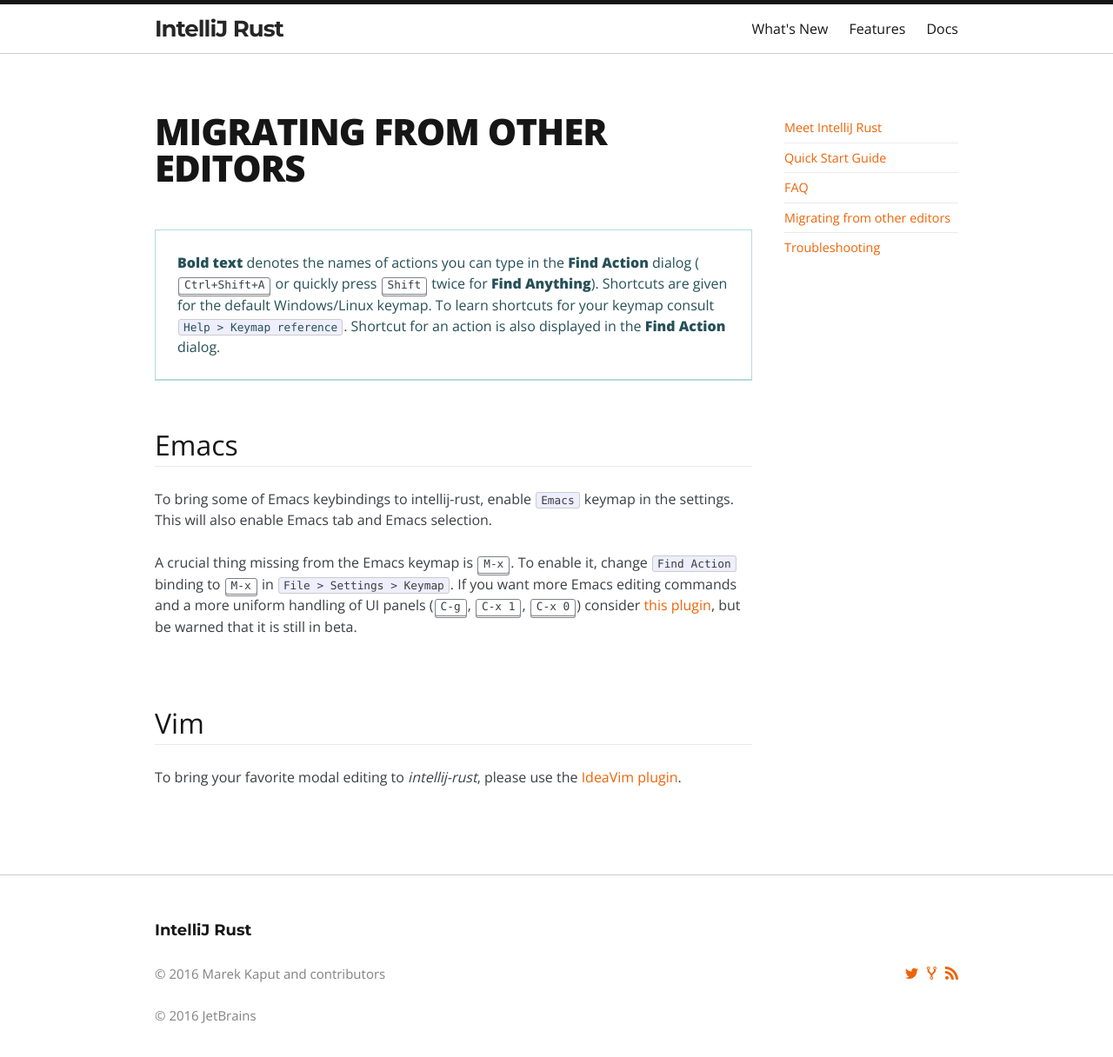
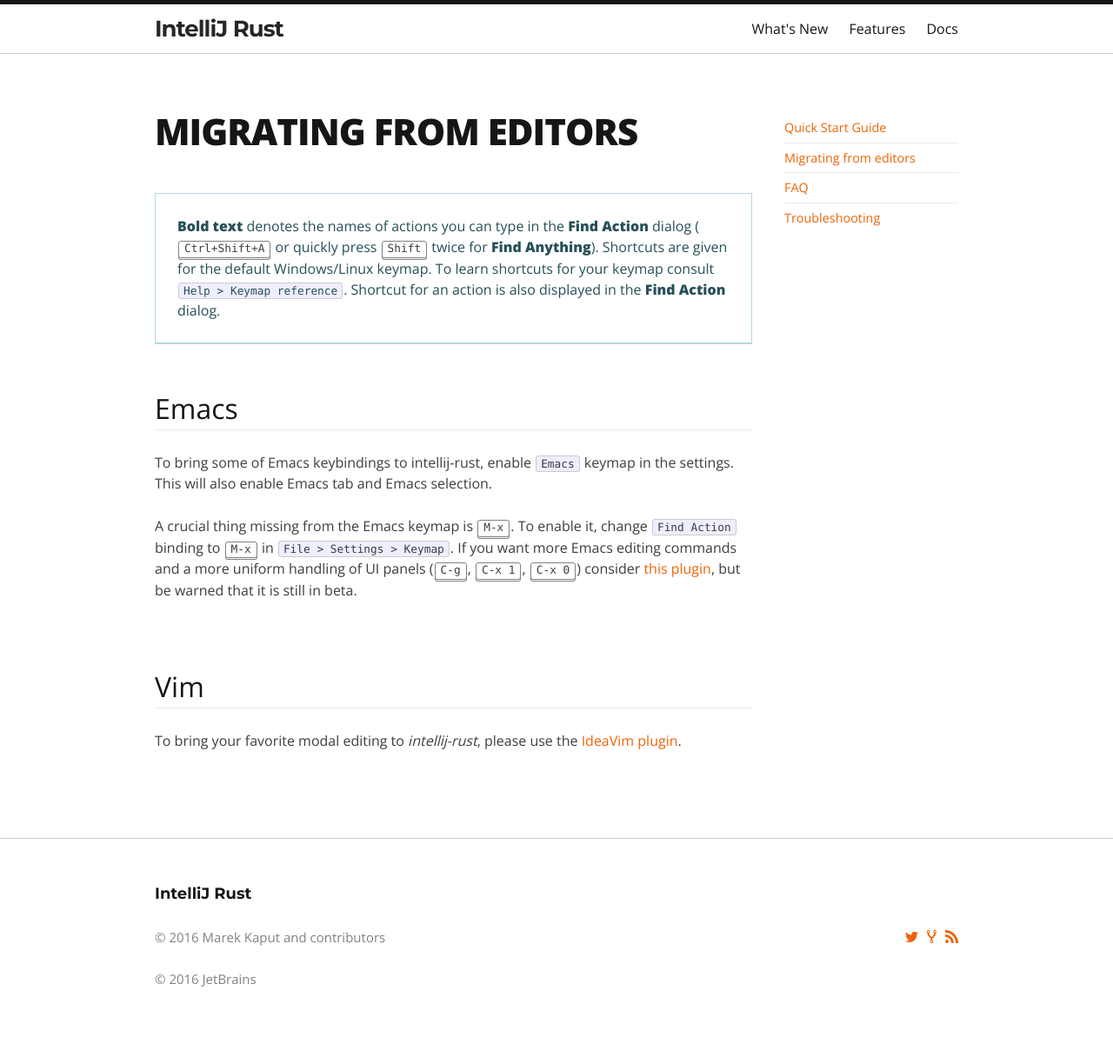
Before and after one commit to intellij-rust/intellij-rust.github.io, a Jekyll site: the page built from _docs/editors.markdown, in a window 1280 px wide and 1279 px high. Shown: the top 1216 px of the window at 87% size. Built offline with Jekyll 4.4.1, drawn with Linux system fonts in a browser that asks for light colours; nearby versions of some CDN libraries; some web fonts are replaced.

Commit message:
Docs: "Meet IJ Rust" removed, header link 'Docs' now opens QSG

```diff
--- a/_docs/editors.markdown
+++ b/_docs/editors.markdown
@@ -1,5 +1,6 @@
 ---
-title: Migrating from other editors
+title: Migrating from editors
+order: 2
 ---
 
 {% include doc-shortcut-tip.html %}
--- a/_docs/faq.markdown
+++ b/_docs/faq.markdown
@@ -1,6 +1,6 @@
 ---
 title: FAQ
-order: 999999
+order: 3
 ---
 
 {% include h title="Where is the Rust SDK?" tag="sdk" %}
--- a/_docs/quick-start.markdown
+++ b/_docs/quick-start.markdown
@@ -1,6 +1,6 @@
 ---
 title: Quick Start Guide
-order: 10
+order: 1
 ---
 
 Below you can find general instructions on how to install the plugin and work with Rust projects in [IDEA](https://www.jetbrains.com/idea/), [CLion](https://www.jetbrains.com/clion/), and other IntelliJ-based IDEs. Menu paths and dialog appearance may slightly vary depending on a particular IDE.
--- a/_docs/troubleshooting.markdown
+++ b/_docs/troubleshooting.markdown
@@ -1,5 +1,6 @@
 ---
 title: Troubleshooting
+order: 4
 ---
 
 {% include doc-shortcut-tip.html %}
--- a/_includes/header.html
+++ b/_includes/header.html
@@ -6,7 +6,7 @@
       <div class="trigger">
         <a class="page-link" href="/thisweek/">What's New</a>
         <a class="page-link" href="/features/">Features</a>
-        <a class="page-link" href="/docs/">Docs</a>
+        <a class="page-link" href="/docs/quick-start.html">Docs</a>
       </div>
     </nav>
   </div>
```
Also changed, not shown: _docs/index.markdown (deleted, +0 -16 lines).
